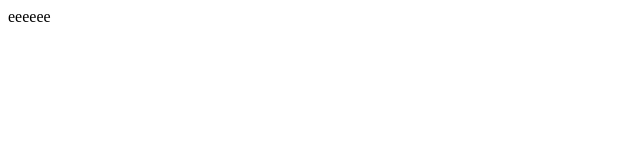
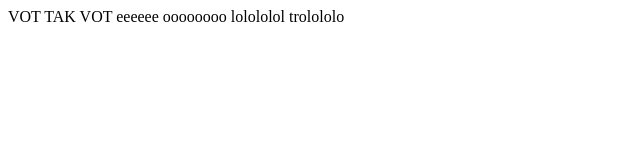
Before and after one commit to salamirangerover/site, a plain HTML site: page index.html in a window 1280 px wide. Shown: the whole page, without its empty margins (0-640 px from the left). Drawn offline with Linux system fonts and the light colour scheme.

Commit message:
second commit

```diff
--- a/index.html
+++ b/index.html
@@ -1,7 +1,10 @@
-<html>
-<head></head>
+<!DOCTYPE html>
+<head>VOT TAK VOT</head>
 <body>
 eeeeee
+oooooooo
+lolololol
+trolololo
 </body>
 
 </html>
```
